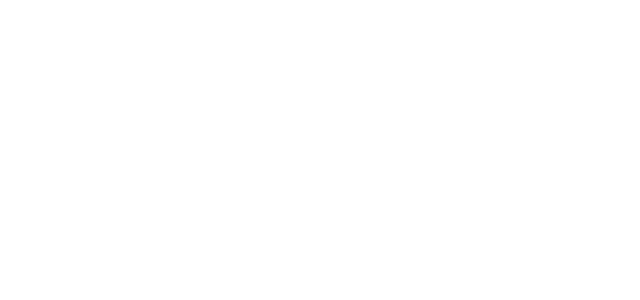
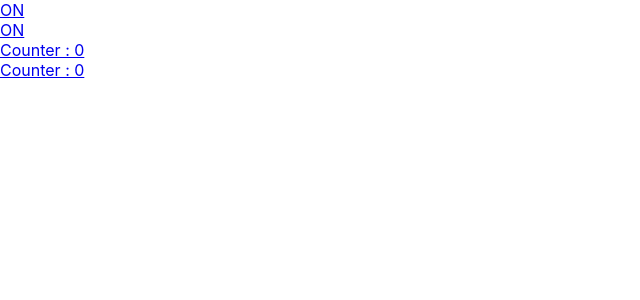
Before and after one commit to ssw3131/study, a React (Create React App) app in the folder react/4/my-app/: page /MainConcept6 in a window 1280 px wide. Shown: the top 300 px of the page, without its empty margins (0-640 px from the left). Built offline with nearby package versions, Linux system fonts and the light colour scheme.

Commit message:
이벤트 처리하기

```diff
--- a/react/4/my-app/src/AppRouter.js
+++ b/react/4/my-app/src/AppRouter.js
@@ -6,6 +6,7 @@ import App from './App';
 import MainConcept2 from './MainConcept/MainConcept2';
 import MainConcept4 from './MainConcept/MainConcept4';
 import MainConcept5 from './MainConcept/MainConcept5';
+import MainConcept6 from './MainConcept/MainConcept6';
 
 function AppRouter() {
   return (
@@ -15,6 +16,7 @@ function AppRouter() {
       <Route path="/MainConcept2" component={MainConcept2} />
       <Route path="/MainConcept4" component={MainConcept4} />
       <Route path="/MainConcept5" component={MainConcept5} />
+      <Route path="/MainConcept6" component={MainConcept6} />
     </Router>
   );
 }
--- a/react/4/my-app/src/AppRouterList.js
+++ b/react/4/my-app/src/AppRouterList.js
@@ -9,6 +9,7 @@ function AppRouterList() {
         <li><Link to="/MainConcept2">2 JSX 소개</Link></li>
         <li><Link to="/MainConcept4">4 Components and Props</Link></li>
         <li><Link to="/MainConcept5">5 State와 생명주기</Link></li>
+        <li><Link to="/MainConcept6">6 이벤트 처리하기</Link></li>
       </ul>
     </div>
   );
--- /dev/null
+++ b/react/4/my-app/src/MainConcept/MainConcept6.js
@@ -0,0 +1,52 @@
+import React from 'react';
+
+class MainConcept6 extends React.Component {
+	constructor( props ) {
+		super( props );
+		this.state = {
+			isToggle1: true,
+			isToggle2: true,
+			counter: 0,
+	  };
+    this.hadleClick1 = this.hadleClick1.bind( this );
+	}
+
+	hadleClick1( e ) {
+		e.preventDefault();
+		this.setState( state => ( { isToggle1: !state.isToggle1 } ) );
+	}
+
+	hadleClick2 = ( e ) => {
+		e.preventDefault();
+		this.setState( state => ( { isToggle2: !state.isToggle2 } ) );
+	}
+
+	hadleClick3 = ( id1, id2, e ) => {
+		e.preventDefault();
+		this.setState( state => ( { counter: state.counter + id1 } ) );
+	}
+
+	render() {
+		return (
+      <div>
+				<a href="#" onClick={ this.hadleClick1 }>
+				{ this.state.isToggle1 ? 'ON' : 'OFF' }
+				</a>
+				<br/>
+				<a href="#" onClick={ this.hadleClick2 }>
+				{ this.state.isToggle2 ? 'ON' : 'OFF' }
+				</a>
+				<br/>
+				<a href="#" onClick={ this.hadleClick3.bind( this, 1, 1 ) }>
+				{ 'Counter : ' + this.state.counter }
+				</a>
+				<br/>
+				<a href="#" onClick={ ( e ) => this.hadleClick3( 2, 2, e ) }>
+				{ 'Counter : ' + this.state.counter }
+				</a>
+			</div>
+		);
+	}
+}
+
+export default MainConcept6;
```
Also changed, not shown: react/4/my-app/src/MainConcept/MainConcept5.js (+5 -4 lines).
